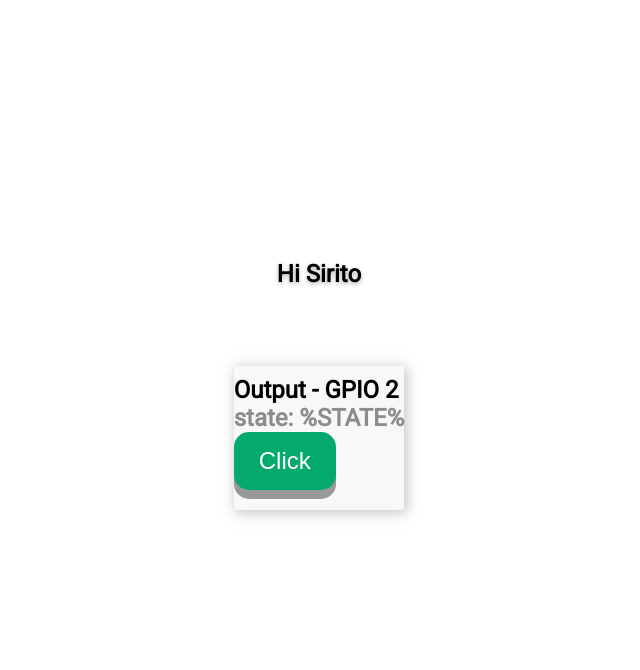
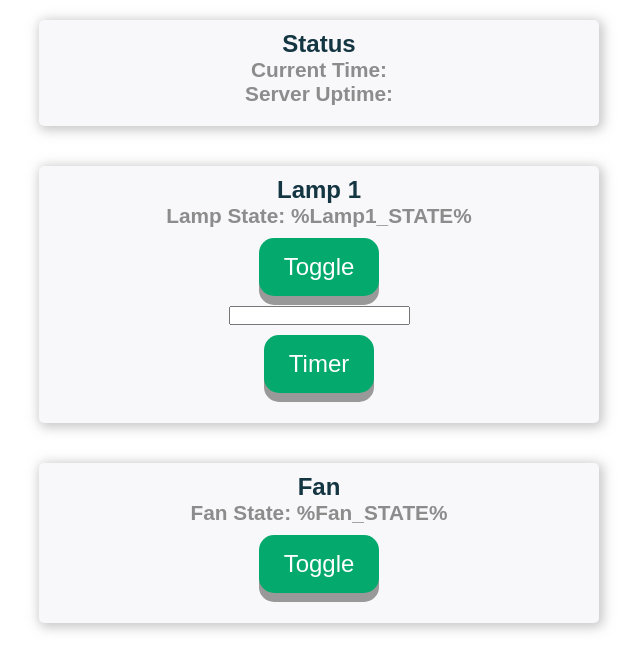
Before and after one commit to elkhaligy/ESP32-Smart-Home, a plain HTML site: page data/index.html in a window 1280 px wide. Shown: the whole page, without its empty margins (321-961 px from the left). Drawn offline with Linux system fonts and the light colour scheme.

Commit message:
First commit

```diff
--- a/data/index.css
+++ b/data/index.css
@@ -1,5 +1,5 @@
 @charset "UTF-8";
-
+@import "compass/css3";
 
 @import url("https://fonts.googleapis.com/css2?family=Roboto&display=swap");
 * {
@@ -8,89 +8,39 @@
   box-sizing: border-box;
 }
 
-html, body {
-  height: 100%;
-  font-family: Roboto, sans-serif;
-  font-size: 12pt;
-  overflow: hidden;
+html {
+    font-family: Arial, Helvetica, sans-serif;
+    text-align: center;
+}
+h1 {
+  font-size: 1.8rem;
+  font-weight: bold;
+  color: #143642;
+}
+h2 {
+  font-size: 1.5rem;
+  font-weight: bold;
+  color: #143642;
+}
+body {
+ margin: 0;
 }
 
-body {
-  display: grid;
-  grid-template-rows: 1fr;
-  align-items: center;
-  justify-items: center;
-}
-
-.panel {
-  display: grid;
-  grid-gap: 3em;
-  justify-items: center;
-}
-
-h1 {
-  font-size: 1.5rem;
-  text-shadow: 0 2px 4px rgba(0, 0, 0, 0.3);
-}
-
-/* #led {
-  position: relative;
-  width: 5em;
-  height: 5em;
-  border: 2px solid #000;
-  border-radius: 2.5em;
-  background-image: radial-gradient(farthest-corner at 50% 20%, #b30000 0%, #330000 100%);
-  box-shadow: 0 0.5em 1em rgba(102, 0, 0, 0.3);
-}
-#led.on {
-  background-image: radial-gradient(farthest-corner at 50% 75%, red 0%, #990000 100%);
-  box-shadow: 0 1em 1.5em rgba(255, 0, 0, 0.5);
-}
-#led:after {
-  content: '';
-  position: absolute;
-  top: .3em;
-  left: 1em;
-  width: 60%;
-  height: 40%;
-  border-radius: 60%;
-  background-image: linear-gradient(rgba(255, 255, 255, 0.4), rgba(255, 255, 255, 0.1));
-} */
-
-/* button {
-  padding: .5em .75em;
-  font-size: 1.2rem;
-  color: #fff;
-  text-shadow: 0 -1px 1px #000;
-  border: 1px solid #000;
-  border-radius: .5em;
-  background-image: linear-gradient(#2e3538, #73848c);
-  box-shadow: inset 0 2px 4px rgba(255, 255, 255, 0.5), 0 0.2em 0.4em rgba(0, 0, 0, 0.4);
-  outline: none;
-}
-button:active {
-  transform: translateY(2px);
-}
- */
-.switch {
-  position: relative;
-  display: inline-block;
-  width: 60px;
-  height: 34px;
-}
 
 .content {
-  padding: 30px;
+  padding: 20px;
   max-width: 600px;
   margin: 0 auto;
 }
 .card {
   background-color: #F8F7F9;;
-  box-shadow: 2px 2px 12px 1px rgba(140,140,140,.5);
+  box-shadow: 2px 2px 12px 2px rgba(140,140,140,.5);
   padding-top:10px;
   padding-bottom:20px;
+  border-radius: 5px;
 }
 .button {
+  margin: 10px;
   padding: 15px 25px;
   font-size: 24px;
   text-align: center;
@@ -111,7 +61,7 @@ button:active {
   transform: translateY(4px);
 }
  .state {
-   font-size: 1.5rem;
+   font-size: 1.3rem;
    color:#8c8c8c;
    font-weight: bold;
  }
--- a/data/index.html
+++ b/data/index.html
@@ -8,33 +8,43 @@
   <meta name="author" content="Sirito">
   <meta name="description" content="ESP8266 with WebSocket">
   <title>Websocket</title>
-  <link rel="icon" type="image/x-icon" href="favicon.ico">
+  <link rel="icon" type="image/x-icon" href="13927.ico">
   <link rel="stylesheet" href="index.css">
   <script src="index.js"></script>
 </head>
 
 <body>
-  <div class="panel">
-    <h1>Hi Sirito</h1>
 
-    <!-- <div id="led" class="%STATE%"></div>
 
-      <button id="toggle">Toggle</button> -->
 
-      <div class="content">
-        <div class="card">
-          <h2>Output - GPIO 2</h2>
-          <p class="state">state: <span id="state">%STATE%</span></p>
-          <p><button id="button" class="button">Click</button></p>
-
-        </div>
-      </div>
-
+  <div class="content">
+    <div class="card">
+      <h2>Status</h2>
+      <p class="state">Current Time: <span id="time"></span> </p>
+      <p class="state">Server Uptime: <span id="uptime"></span></p>
+    </div>
 
 
   </div>
 
-  <!-- Rounded switch -->
+  <div class="content">
+    <div class="card">
+      <h2>Lamp 1</h2>
+      <p class="state">Lamp State: <span id="state">%Lamp1_STATE%</span></p>
+      <p><button id="button" class="button">Toggle</button></p>
+      <input type="text" id="timer_textfield" name="timerTxt">
+      <p><button id="timer_button" class="button">Timer</button></p>
+    </div>
+  </div>
+
+  <div class="content">
+    <div class="card">
+      <h2>Fan</h2>
+      <p class="state">Fan State: <span id="state2">%Fan_STATE%</span></p>
+      <p><button id="button2" class="button">Toggle</button></p>
+    </div>
+  </div>
+
 
 </body>
 
```
Also changed, not shown: data/13927.ico (added), 5 other files.
